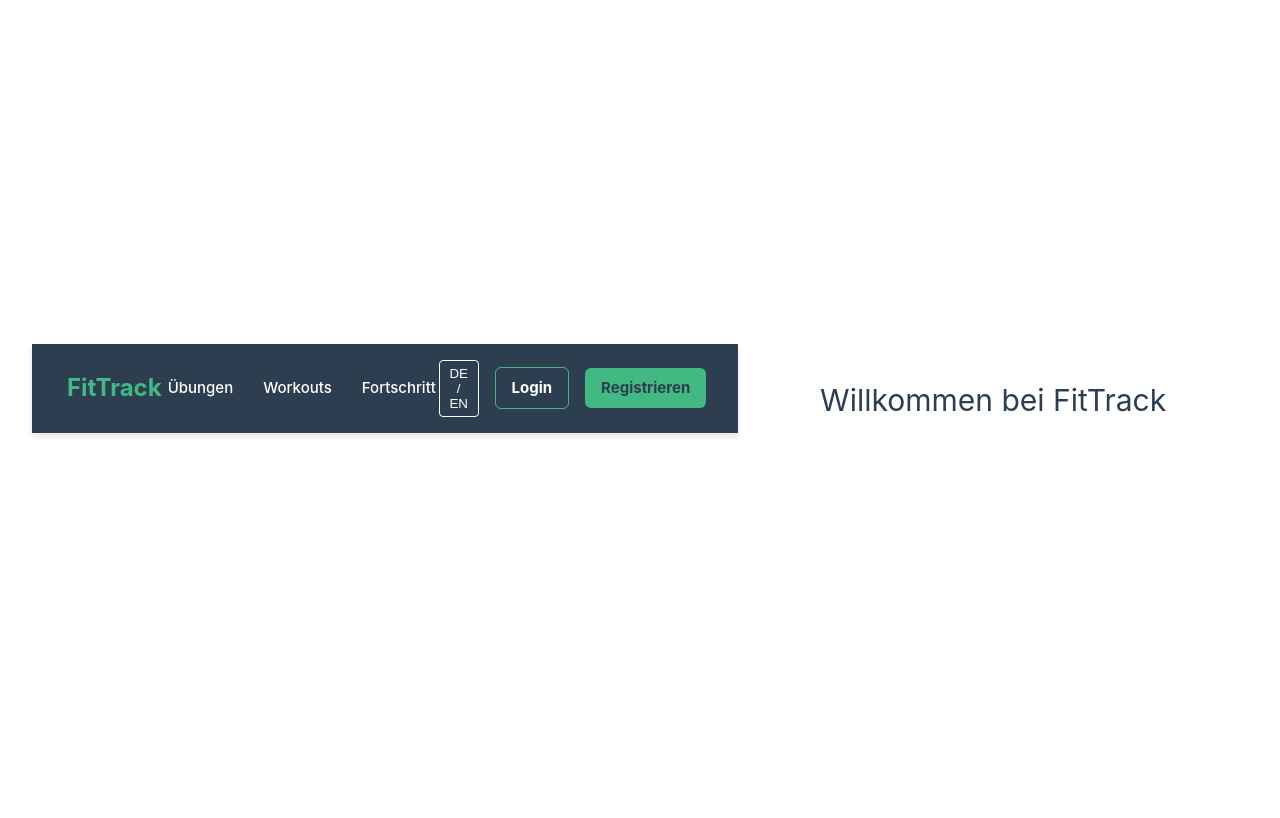
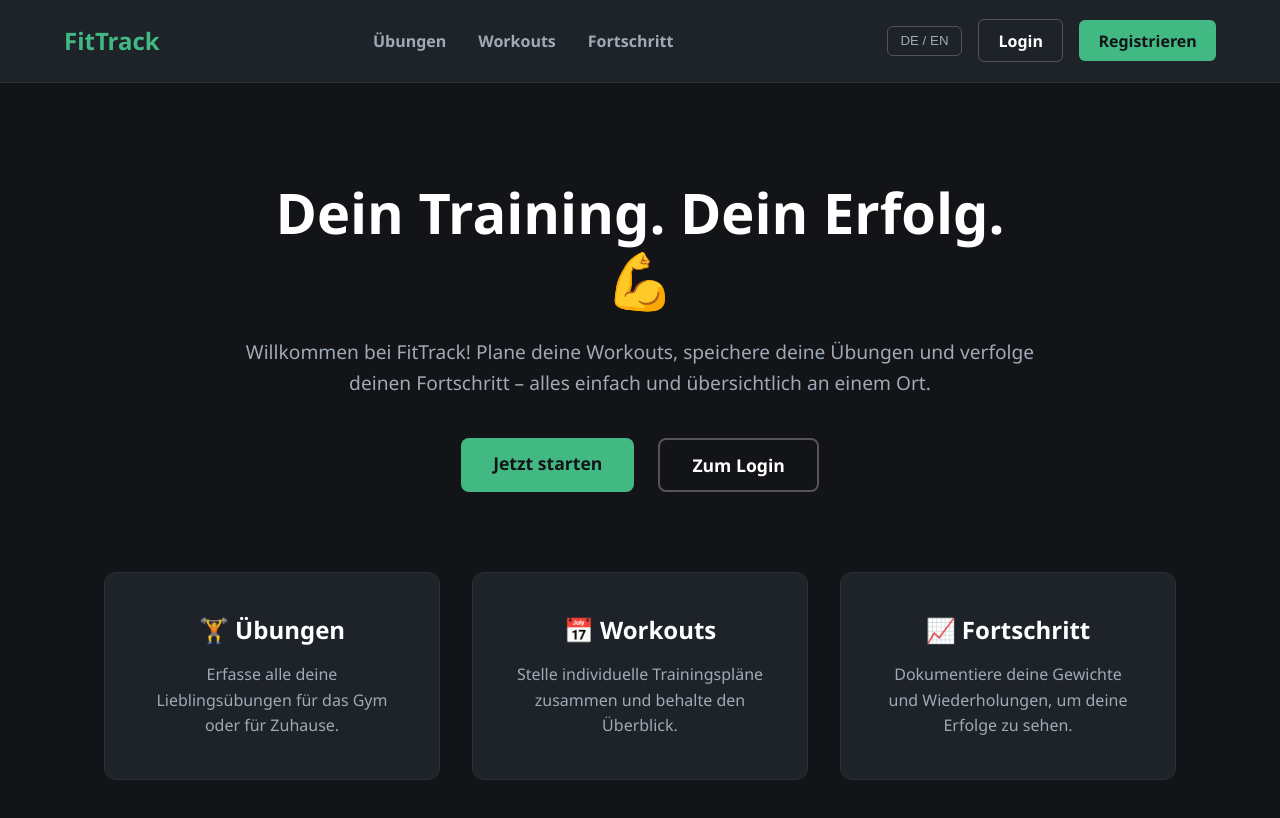
Before and after one commit to Limason17/fittrack-ipt7.1, a Vue app in the folder frontend/: page / in a window 1280 px wide. Shown: the top 818 px of the page. Built offline with nearby package versions, Linux system fonts and the light colour scheme.

Commit message:
feat(home): add home view and apply dark theme

```diff
--- a/frontend/src/assets/main.css
+++ b/frontend/src/assets/main.css
@@ -1,35 +1,23 @@
-@import './base.css';
+* {
+    margin: 0;
+    padding: 0;
+    box-sizing: border-box;
+}
+
+body {
+    font-family: 'Segoe UI', Tahoma, Geneva, Verdana, sans-serif;
+    background-color: #121418;
+    color: #ffffff;
+    -webkit-font-smoothing: antialiased;
+}
 
 #app {
-    max-width: 1280px;
-    margin: 0 auto;
-    padding: 2rem;
-    font-weight: normal;
+    width: 100%;
+    min-height: 100vh;
+    display: flex;
+    flex-direction: column;
 }
 
-a,
-.green {
+a {
     text-decoration: none;
-    color: hsla(160, 100%, 37%, 1);
-    transition: 0.4s;
-    padding: 3px;
 }
-
-@media (hover: hover) {
-    a:hover {
-        background-color: hsla(160, 100%, 37%, 0.2);
-    }
-}
-
-@media (min-width: 1024px) {
-    body {
-        display: flex;
-        place-items: center;
-    }
-
-    #app {
-        display: grid;
-        grid-template-columns: 1fr 1fr;
-        padding: 0 2rem;
-    }
-}
--- a/frontend/src/components/Navbar.vue
+++ b/frontend/src/components/Navbar.vue
@@ -27,31 +27,26 @@ import { RouterLink } from 'vue-router'
   display: flex;
   justify-content: space-between;
   align-items: center;
-  padding: 1rem 2rem;
-  background-color: #2c3e50;
-  color: white;
-  box-shadow: 0 4px 6px rgba(0,0,0,0.1);
+  padding: 1.2rem 5%;
+  background-color: #1e2229;
+  border-bottom: 1px solid #2a2f38;
 }
 
 .logo a {
   font-size: 1.5rem;
-  font-weight: bold;
+  font-weight: 800;
   color: #42b983;
-  text-decoration: none;
 }
 
 .nav-links {
   display: flex;
   list-style: none;
-  gap: 1.5rem;
-  margin: 0;
-  padding: 0;
+  gap: 2rem;
 }
 
 .nav-links a {
-  color: white;
-  text-decoration: none;
-  font-weight: 500;
+  color: #a0aab5;
+  font-weight: 600;
   transition: color 0.3s ease;
 }
 
@@ -67,38 +62,40 @@ import { RouterLink } from 'vue-router'
 }
 
 .lang-switch {
-  background: none;
-  border: 1px solid white;
-  color: white;
-  padding: 0.3rem 0.6rem;
-  border-radius: 4px;
+  background: transparent;
+  border: 1px solid #555;
+  color: #a0aab5;
+  padding: 0.4rem 0.8rem;
+  border-radius: 6px;
   cursor: pointer;
+  transition: all 0.3s ease;
 }
 
 .lang-switch:hover {
-  background: rgba(255, 255, 255, 0.1);
+  border-color: #42b983;
+  color: #42b983;
 }
 
 .btn {
-  text-decoration: none;
-  padding: 0.5rem 1rem;
+  padding: 0.6rem 1.2rem;
   border-radius: 6px;
-  font-weight: bold;
+  font-weight: 600;
   transition: all 0.3s ease;
 }
 
 .login-btn {
-  color: white;
-  border: 1px solid #42b983;
+  color: #ffffff;
+  border: 1px solid #555;
 }
 
 .login-btn:hover {
-  background-color: rgba(66, 185, 131, 0.1);
+  border-color: #42b983;
+  color: #42b983;
 }
 
 .register-btn {
   background-color: #42b983;
-  color: #2c3e50;
+  color: #121418;
 }
 
 .register-btn:hover {
--- a/frontend/src/views/HomeView.vue
+++ b/frontend/src/views/HomeView.vue
@@ -1,11 +1,135 @@
 <script setup>
+import { RouterLink } from 'vue-router'
 </script>
 
 <template>
-  <div>
-    <h1>Willkommen bei FitTrack</h1>
+  <div class="home-container">
+    <section class="hero">
+      <h1>Dein Training. Dein Erfolg. 💪</h1>
+      <p>
+        Willkommen bei FitTrack! Plane deine Workouts, speichere deine Übungen
+        und verfolge deinen Fortschritt – alles einfach und übersichtlich an einem Ort.
+      </p>
+
+      <div class="cta-buttons">
+        <RouterLink to="/register" class="btn primary">Jetzt starten</RouterLink>
+        <RouterLink to="/login" class="btn secondary">Zum Login</RouterLink>
+      </div>
+    </section>
+
+    <section class="features">
+      <div class="feature-card">
+        <h2>🏋️ Übungen</h2>
+        <p>Erfasse alle deine Lieblingsübungen für das Gym oder für Zuhause.</p>
+      </div>
+
+      <div class="feature-card">
+        <h2>📅 Workouts</h2>
+        <p>Stelle individuelle Trainingspläne zusammen und behalte den Überblick.</p>
+      </div>
+
+      <div class="feature-card">
+        <h2>📈 Fortschritt</h2>
+        <p>Dokumentiere deine Gewichte und Wiederholungen, um deine Erfolge zu sehen.</p>
+      </div>
+    </section>
   </div>
 </template>
 
 <style scoped>
+.home-container {
+  display: flex;
+  flex-direction: column;
+  align-items: center;
+  padding: 4rem 2rem;
+  gap: 5rem;
+}
+
+.hero {
+  text-align: center;
+  max-width: 800px;
+}
+
+.hero h1 {
+  font-size: 3.5rem;
+  color: #ffffff;
+  margin-bottom: 1.5rem;
+  line-height: 1.2;
+}
+
+.hero p {
+  font-size: 1.2rem;
+  color: #a0aab5;
+  line-height: 1.6;
+  margin-bottom: 2.5rem;
+}
+
+.cta-buttons {
+  display: flex;
+  justify-content: center;
+  gap: 1.5rem;
+}
+
+.btn {
+  padding: 0.8rem 2rem;
+  border-radius: 8px;
+  font-size: 1.1rem;
+  font-weight: bold;
+  transition: all 0.3s ease;
+}
+
+.primary {
+  background-color: #42b983;
+  color: #121418;
+}
+
+.primary:hover {
+  background-color: #3aa876;
+  transform: translateY(-2px);
+}
+
+.secondary {
+  background-color: transparent;
+  color: #ffffff;
+  border: 2px solid #555;
+}
+
+.secondary:hover {
+  border-color: #ffffff;
+  transform: translateY(-2px);
+}
+
+.features {
+  display: grid;
+  grid-template-columns: repeat(auto-fit, minmax(300px, 1fr));
+  gap: 2rem;
+  width: 100%;
+  max-width: 1200px;
+}
+
+.feature-card {
+  background: #1e2229;
+  padding: 2.5rem;
+  border-radius: 12px;
+  border: 1px solid #2a2f38;
+  text-align: center;
+  transition: all 0.3s ease;
+}
+
+.feature-card:hover {
+  transform: translateY(-5px);
+  border-color: #42b983;
+  box-shadow: 0 10px 20px rgba(0,0,0,0.2);
+}
+
+.feature-card h2 {
+  color: #ffffff;
+  margin-bottom: 1rem;
+  font-size: 1.5rem;
+}
+
+.feature-card p {
+  color: #a0aab5;
+  line-height: 1.6;
+}
 </style>
```
